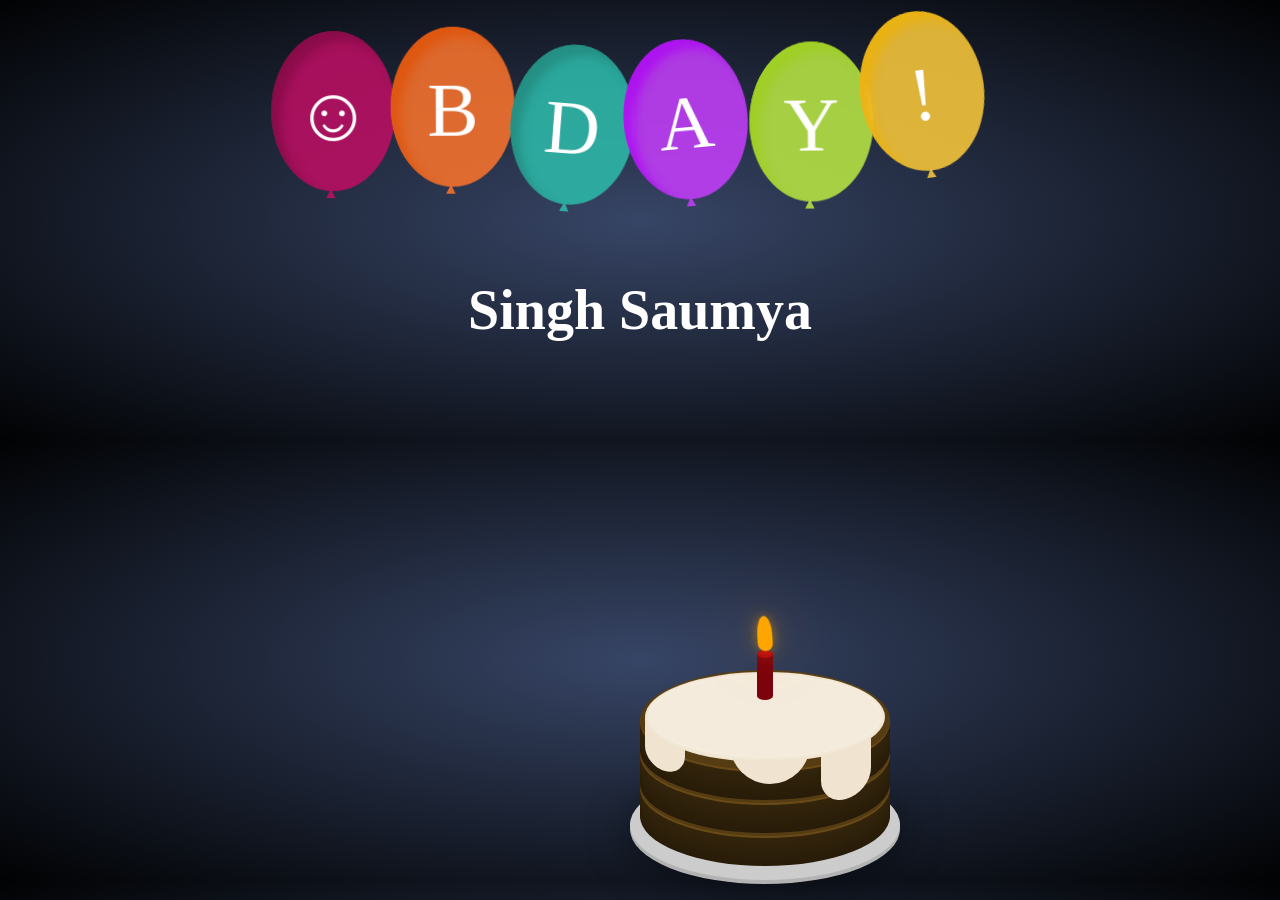
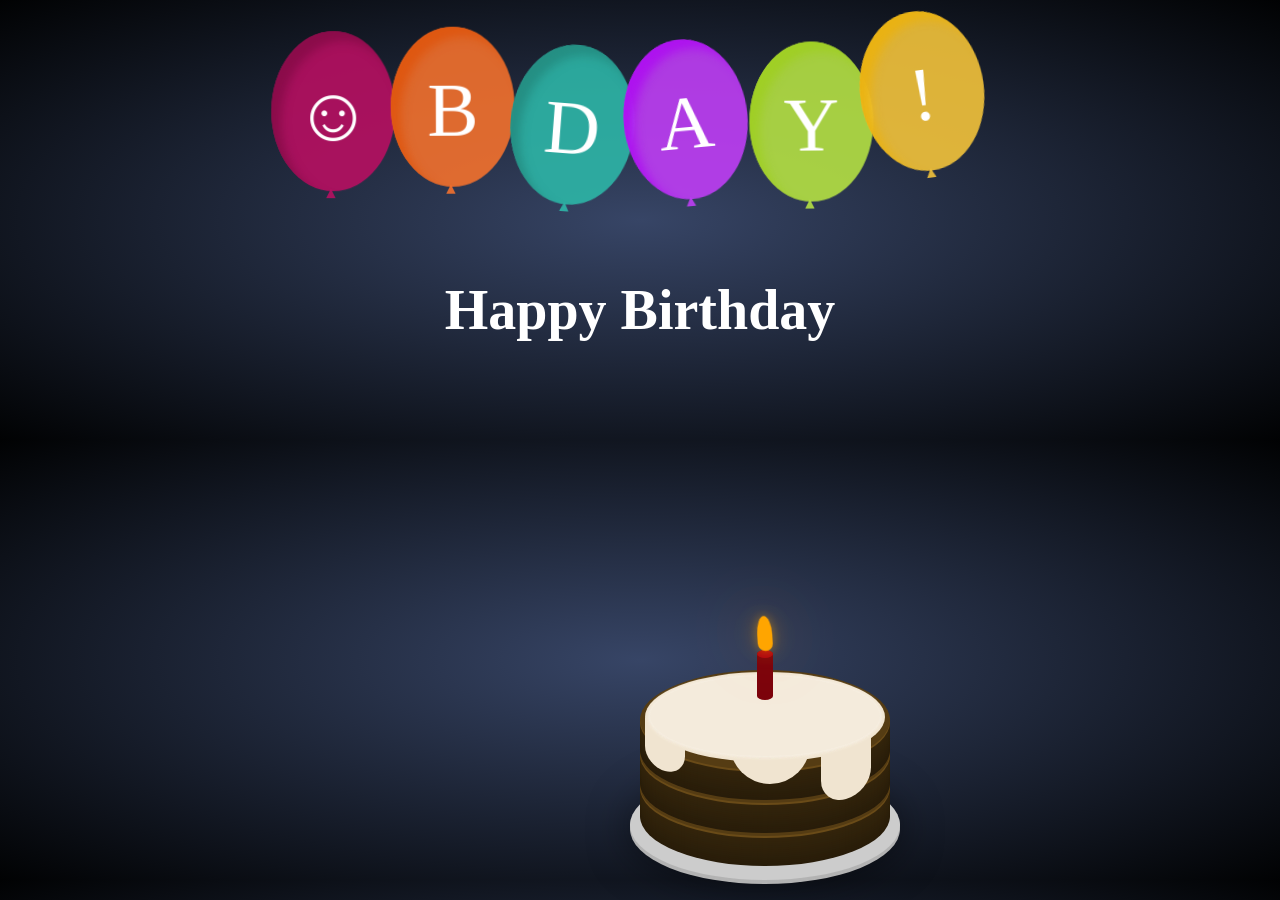
Before and after one commit to teekamsuthar/teekamsuthar.github.io, a Jekyll site: the page wish.html, which Jekyll copies as it is, in a window 1280 px wide. Built offline with Jekyll 4.4.1, drawn with Linux system fonts in a browser that asks for light colours; nearby versions of some CDN libraries; some web fonts are replaced.

Commit message:
change name

```diff
--- a/wish.html
+++ b/wish.html
@@ -45,7 +45,7 @@
                 <div><span>!</span>
                 </div>
             </div>
-             <h1>Singh Saumya</h1>
+             <h1>Happy Birthday</h1>
 
         </div>
 
```
